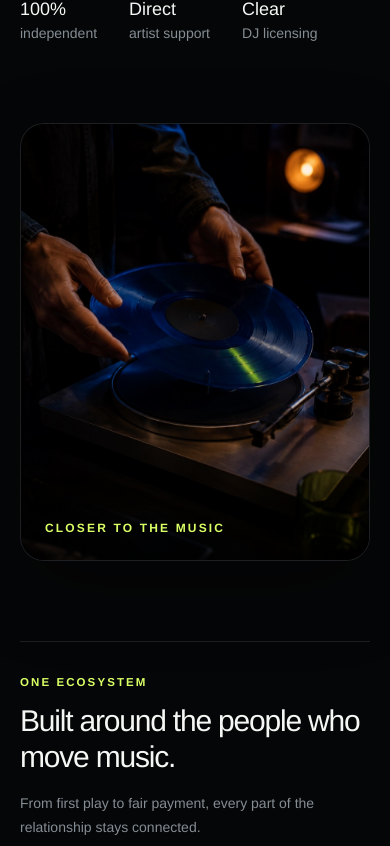
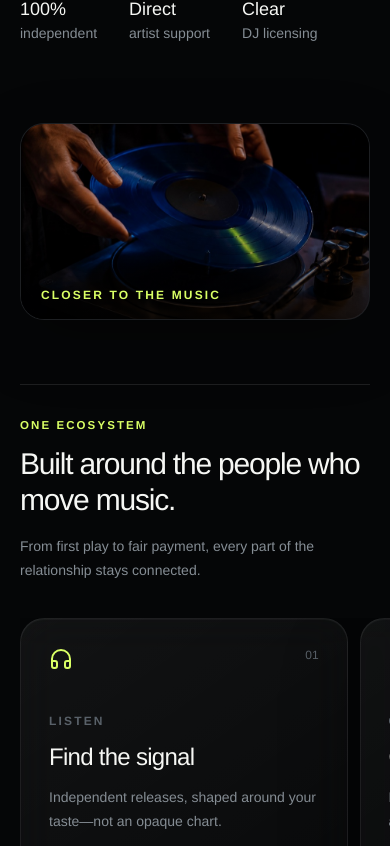
Before and after one commit to dean1234533/Music-Platform-App, a React (Vite) app: page / in a window 390 px wide. Shown: the part 958-1804 px from the top of the page. Built offline with nearby package versions, Linux system fonts and the light colour scheme; no server answers.

Commit message:
Clarify closing artwork and tighten mobile image

```diff
--- a/src/pages/marketing/LandingPage.tsx
+++ b/src/pages/marketing/LandingPage.tsx
@@ -61,10 +61,10 @@ export function LandingPage() {
           </div>
         </section>
 
-        <figure className="px-5 pb-20 sm:hidden">
-          <div className="relative aspect-[4/5] overflow-hidden rounded-[1.5rem] border border-white/[0.08] bg-surface-1 shadow-[0_28px_80px_rgba(0,0,0,.32)]">
+        <figure className="px-5 pb-16 sm:hidden">
+          <div className="relative aspect-[16/9] overflow-hidden rounded-[1.5rem] border border-white/[0.08] bg-surface-1 shadow-[0_22px_64px_rgba(0,0,0,.28)]">
             <img src="/wavelength-mobile-editorial.jpg" alt="A translucent blue record being placed onto a turntable" loading="lazy" className="h-full w-full object-cover" />
-            <div className="absolute inset-x-0 bottom-0 bg-gradient-to-t from-black/80 to-transparent px-6 pb-6 pt-20">
+            <div className="absolute inset-x-0 bottom-0 bg-gradient-to-t from-black/80 to-transparent px-5 pb-4 pt-14">
               <p className="text-xs font-semibold uppercase tracking-[0.18em] text-brand-400">Closer to the music</p>
             </div>
           </div>
@@ -121,8 +121,8 @@ export function LandingPage() {
 
         <section className="px-5 pb-24 sm:px-8 lg:px-12 lg:pb-32">
           <div className="premium-panel relative mx-auto flex min-h-[22rem] max-w-[1344px] flex-col items-start justify-end gap-8 overflow-hidden rounded-[2rem] px-7 py-10 sm:min-h-[25rem] sm:px-10 lg:flex-row lg:items-end lg:justify-between lg:px-14 lg:py-14">
-            <img src="/wavelength-cta-venue.jpg" alt="An intimate independent music venue before doors open" loading="lazy" className="absolute inset-0 h-full w-full object-cover object-[64%_center]" />
-            <div className="absolute inset-0 bg-gradient-to-r from-black/90 via-black/65 to-black/20" />
+            <img src="/wavelength-cta-instruments.jpg" alt="A cobalt guitar, microphone, amplifier and drum kit ready on stage" loading="lazy" className="absolute inset-0 h-full w-full object-cover object-center" />
+            <div className="absolute inset-0 bg-gradient-to-r from-black/80 via-black/20 to-transparent" />
             <div className="relative z-10"><p className="eyebrow">Your music, better connected</p><h2 className="mt-3 text-3xl font-medium tracking-[-0.04em] text-white sm:text-4xl">Ready to tune in?</h2></div>
             <Link to="/sign-up" className="group relative z-10 inline-flex items-center gap-3 rounded-full bg-brand-500 px-6 py-3.5 text-sm font-semibold text-surface-0 transition hover:bg-brand-400">Join Wavelength <ArrowRight className="h-4 w-4 transition-transform group-hover:translate-x-1" /></Link>
           </div>
```
Also changed, not shown: public/wavelength-cta-instruments.jpg (added), public/wavelength-cta-venue.jpg (deleted).
